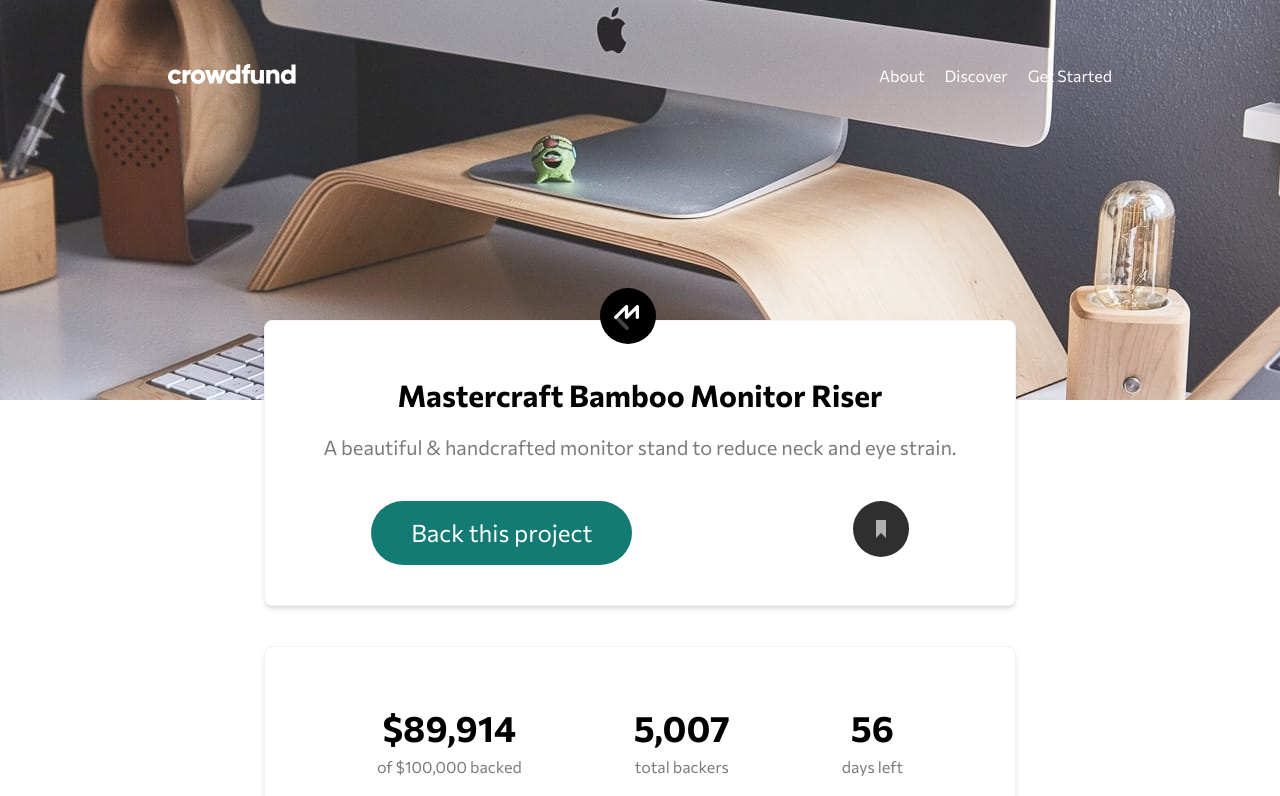
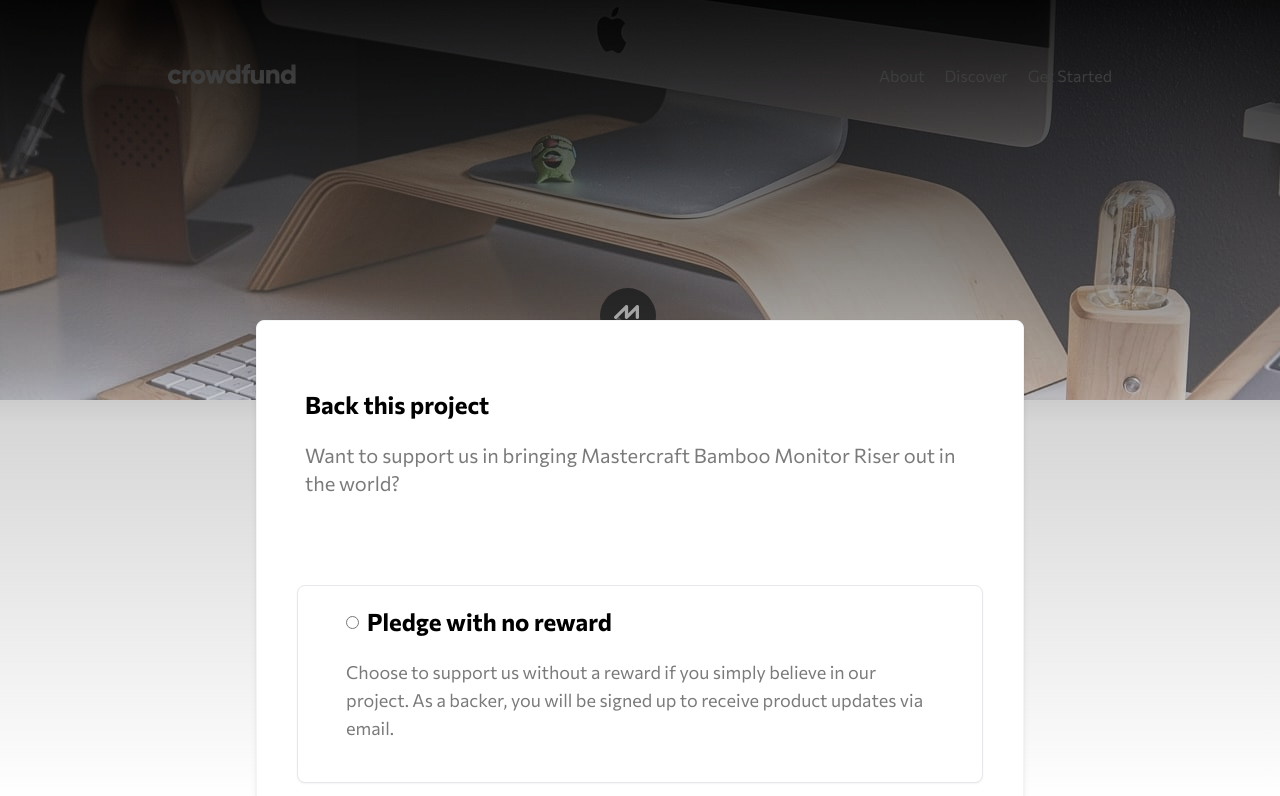
Before and after one commit to AhanafVai/Mastercraft-Bamboo-Monitor, a website: page index.html in a window 1280 px wide. Both pictures are taken after a click on the button "Back this project". Shown: the top 796 px of the page. Drawn offline with Linux system fonts and the light colour scheme.

Commit message:
Popup added

```diff
--- a/app.js
+++ b/app.js
@@ -1,8 +1,47 @@
+// Array
+const pledgeInfos = [
+  {
+    id: "1",
+    title: "Pledge with no reward",
+    subtitle: " ",
+
+    description:
+      "Choose to support us without a reward if you simply believe in our project. As a backer, you will be signed up to receive product updates via email.",
+    value: "0",
+  },
+  {
+    id: "2",
+    title: "Bamboo Stand",
+    subtitle: "Pledge $25 or more",
+    description:
+      " You get an ergonomic stand made of natural bamboo. You've helped us launch our promotional campaign, and you’ll be added to a special Backer member list.",
+    value: "25",
+  },
+  {
+    id: "3",
+    title: "Black Edition Stand",
+    subtitle: "Pledge $75 or more",
+    description:
+      " You get a Black Special Edition computer stand and a personal thank you. You’ll be added to our Backer member list. Shipping is included.",
+    value: "75",
+  },
+  {
+    id: "4",
+    title: "Mahogany Special Edition",
+    subtitle: "Pledge $200 or more",
+    description:
+      "You get two Special Edition Mahogany stands, a Backer T-Shirt, and a personal thank you. You’ll be added to our Backer member list. Shipping is included.",
+    value: "200",
+  },
+];
+
 // getting elements
 const hamburger = document.querySelector("#hamburger");
 const off = document.querySelector("#off");
 const menu = document.querySelector("#menu");
 const overlay = document.querySelector("#overlay");
+const modal = document.querySelector("#modal");
+const modalContainer = document.querySelector("#modalContainer");
 
 // event listeners
 
@@ -19,3 +58,64 @@
   menu.classList.toggle("hidden");
   overlay.classList.toggle("overlay");
 });
+
+const openModal = () => {
+  modal.classList.toggle("hidden");
+  overlay.classList.toggle("overlay");
+};
+
+const overlayOff = () => {
+  modal.classList.toggle("hidden");
+  overlay.classList.toggle("overlay");
+};
+
+// Modal
+pledgeInfos.forEach((pledgeInfo) => {
+  console.log(pledgeInfo);
+  const modalDiv = document.createElement("div");
+
+  modalDiv.innerHTML = `
+ <section
+      class="bg-white rounded-lg border border-gray-200 mx-6 shadow-sm p-5 my-5 md:mx-10 md:px-10"
+          >
+            <div class="px-2 flex items-center  space-x-2">
+              <input
+                onclick="getElementById('${pledgeInfo.id}').classList.toggle('hidden')"
+                name="modalOption"
+                type="radio"
+
+              />
+            <div class="md:flex md:justify-between md:items-center">
+                <h2 class="md:text-2xl"><strong>${pledgeInfo.title}</strong></h2>
+                <h3 class="text-sm text-moderateCyan font-medium md:text-lg">
+                 ${pledgeInfo.subtitle}
+                </h3>
+              </div>
+            </div>
+            <p class="py-5 px-2 text-darkGray text-sm md:text-lg">
+          ${pledgeInfo.description}
+            </p>
+            <div id="${pledgeInfo.id}" class="hidden">
+              <hr />
+              <p class="text-center text-darkGray pt-10">Enter your pledge</p>
+              <div class="py-5 flex justify-between items-center">
+                <input
+                  id="input"
+                  type="text"
+                  class="rounded-full w-2/5 py-3 px-6 border border-gray-400"
+                  placeholder="$"
+                  value ="$ ${pledgeInfo.value}"
+               / >
+
+
+                <button
+                  class="bg-moderateCyan text-white py-3 px-6 rounded-full active:bg-darkCyan focus:bg-darkCyan"
+                >
+                  continue
+                </button>
+              </div>
+            </div>
+          </section>
+ `;
+  modalContainer.appendChild(modalDiv);
+});
--- a/index.html
+++ b/index.html
@@ -22,9 +22,11 @@
   </head>
 
   <style>
+    input {
+      accent-color: hsl(176, 50%, 47%);
+    }
     .overlay {
       position: fixed;
-
       width: 100%;
       height: 100%;
       top: 0;
@@ -44,7 +46,7 @@
   </style>
   <body class="font-Commissioner">
     <!-- overlay -->
-    <div id="overlay" class=""></div>
+    <div id="overlay" onclick="overlayOff()"></div>
     <header>
       <section
         class="h-72 bg-no-repeat bg-cover bg-center bg-mobile-hero md:bg-desktop-hero md:h-[400px]"
@@ -70,7 +72,6 @@
           </figure>
 
           <!-- Mobile Menu -->
-
           <ul
             id="menu"
             class="z-10 hidden fixed font-bold bg-white drop-shadow-md w-[85%] p-6 space-y-10 flex flex-col top-24 rounded-xl"
@@ -84,6 +85,28 @@
     </header>
 
     <main class="flex justify-center">
+      <!-- Modal -->
+      <section
+        id="modal"
+        class="hidden bg-white rounded-lg border border-gray-100 mx-6 absolute top-28 shadow-md mb-16 z-10 md:max-w-screen-md md:top-80"
+      >
+        <article class="p-5 md:text-xl md:p-12">
+          <h1 class="text-xl pt-5 md:text-2xl">
+            <strong>Back this project</strong>
+          </h1>
+          <article class="text-darkGray py-5 space-y-5">
+            <p>
+              Want to support us in bringing Mastercraft Bamboo Monitor Riser
+              out in the world?
+            </p>
+          </article>
+        </article>
+        <!-- modal container -->
+        <div id="modalContainer">
+          <!-- modal Reward card -->
+        </div>
+      </section>
+
       <div class="absolute top-60 md:top-80 md:w-[800px]">
         <!-- hero main card -->
         <section
@@ -107,6 +130,7 @@
             class="flex justify-center space-x-2 pt-5 pb-8 md:justify-around md:py-10"
           >
             <button
+              onclick="openModal()"
               class="bg-moderateCyan text-white py-4 px-10 rounded-full active:bg-darkCyan focus:bg-darkCyan md:text-2xl"
             >
               Back this project
@@ -199,6 +223,7 @@
                   <p class="text-darkGray text-sm">left</p>
                 </h2>
                 <button
+                  onclick="openModal()"
                   class="bg-moderateCyan text-white py-3 px-6 rounded-full active:bg-darkCyan focus:bg-darkCyan"
                 >
                   Select Reward
@@ -231,6 +256,7 @@
                   <p class="text-darkGray text-sm">left</p>
                 </h2>
                 <button
+                  onclick="openModal()"
                   class="bg-moderateCyan text-white py-3 px-6 rounded-full active:bg-darkCyan focus:bg-darkCyan"
                 >
                   Select Reward
@@ -264,6 +290,7 @@
                   <p class="text-darkGray text-sm">left</p>
                 </h2>
                 <button
+                  disabled
                   class="bg-moderateCyan text-white py-3 px-6 rounded-full"
                 >
                   Out of stock
@@ -287,59 +314,3 @@
     <script src="/app.js"></script>
   </body>
 </html>
-
-<!-- Selection modal start -->
-
-<!-- Back this project
-  Want to support us in bringing Mastercraft Bamboo Monitor Riser out in the world?
-
-  Pledge with no reward
-  Choose to support us without a reward if you simply believe in our project. As a backer,
-  you will be signed up to receive product updates via email.
-
-  Bamboo Stand
-  Pledge $25 or more
-  You get an ergonomic stand made of natural bamboo. You've helped us launch our promotional campaign, and
-  you’ll be added to a special Backer member list.
-  101 left -->
-
-<!-- Selected pledge start -->
-<!-- Enter your pledge
-  $25
-  Continue -->
-<!-- Selected pledge end -->
-
-<!-- Black Edition Stand
-  Pledge $75 or more
-  You get a Black Special Edition computer stand and a personal thank you. You’ll be added to our Backer
-  member list. Shipping is included.
-  64 left -->
-
-<!-- Selected pledge start -->
-<!-- Enter your pledge
-  $75
-  Continue -->
-<!-- Selected pledge end -->
-
-<!-- Mahogany Special Edition
-  Pledge $200 or more
-  You get two Special Edition Mahogany stands, a Backer T-Shirt, and a personal thank you. You’ll be added
-  to our Backer member list. Shipping is included.
-  0 left -->
-
-<!-- Selected pledge  start -->
-<!-- Enter your pledge
-  $200
-  Continue -->
-<!-- Selected pledge end -->
-
-<!-- Selection modal end -->
-
-<!-- Success modal start -->
-<!--
-  Thanks for your support!
-  Your pledge brings us one step closer to sharing Mastercraft Bamboo Monitor Riser worldwide. You will get
-  an email once our campaign is completed.
-  Got it! -->
-
-<!-- Success modal end -->
```
Also changed, not shown: css/style.css.
